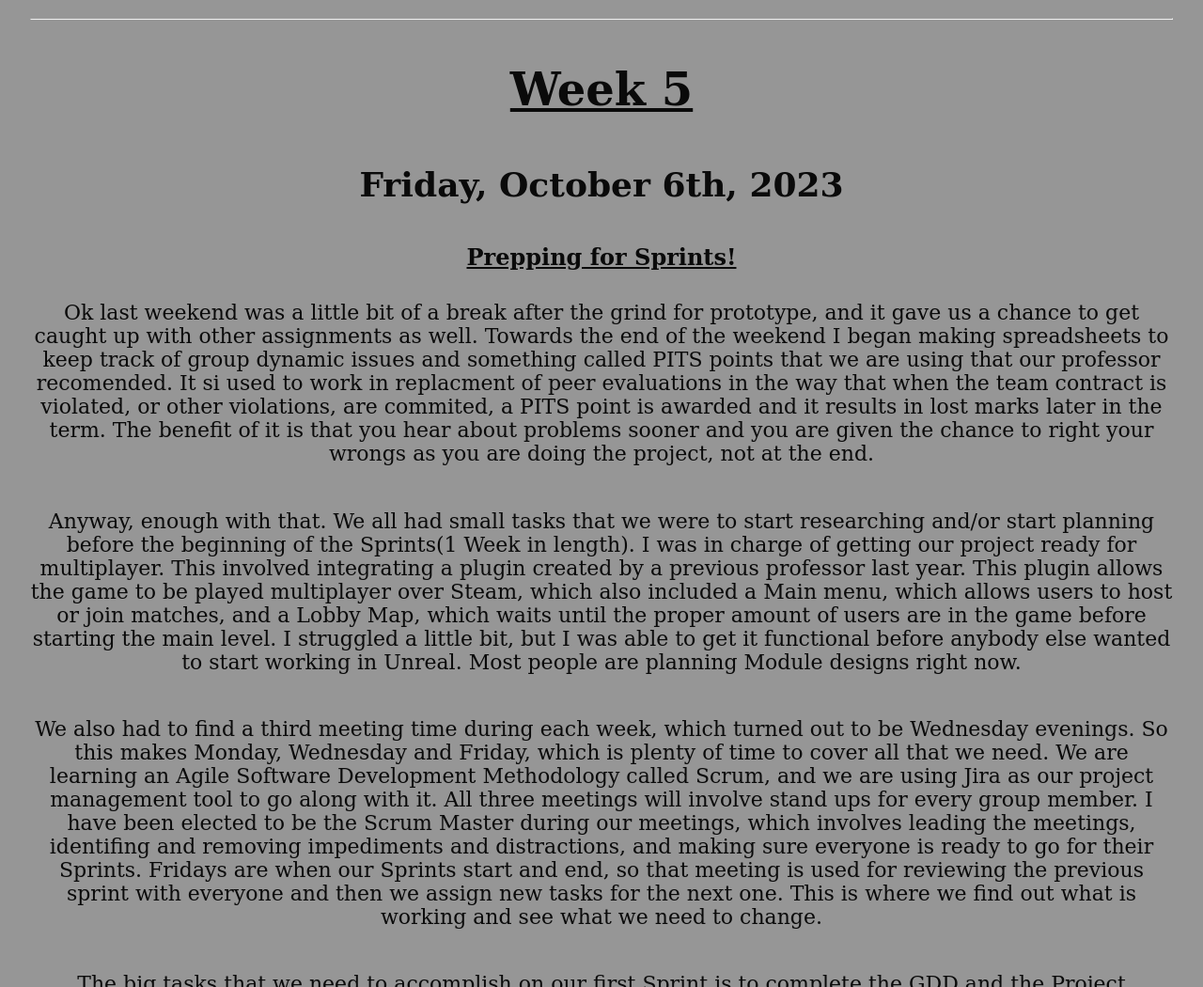
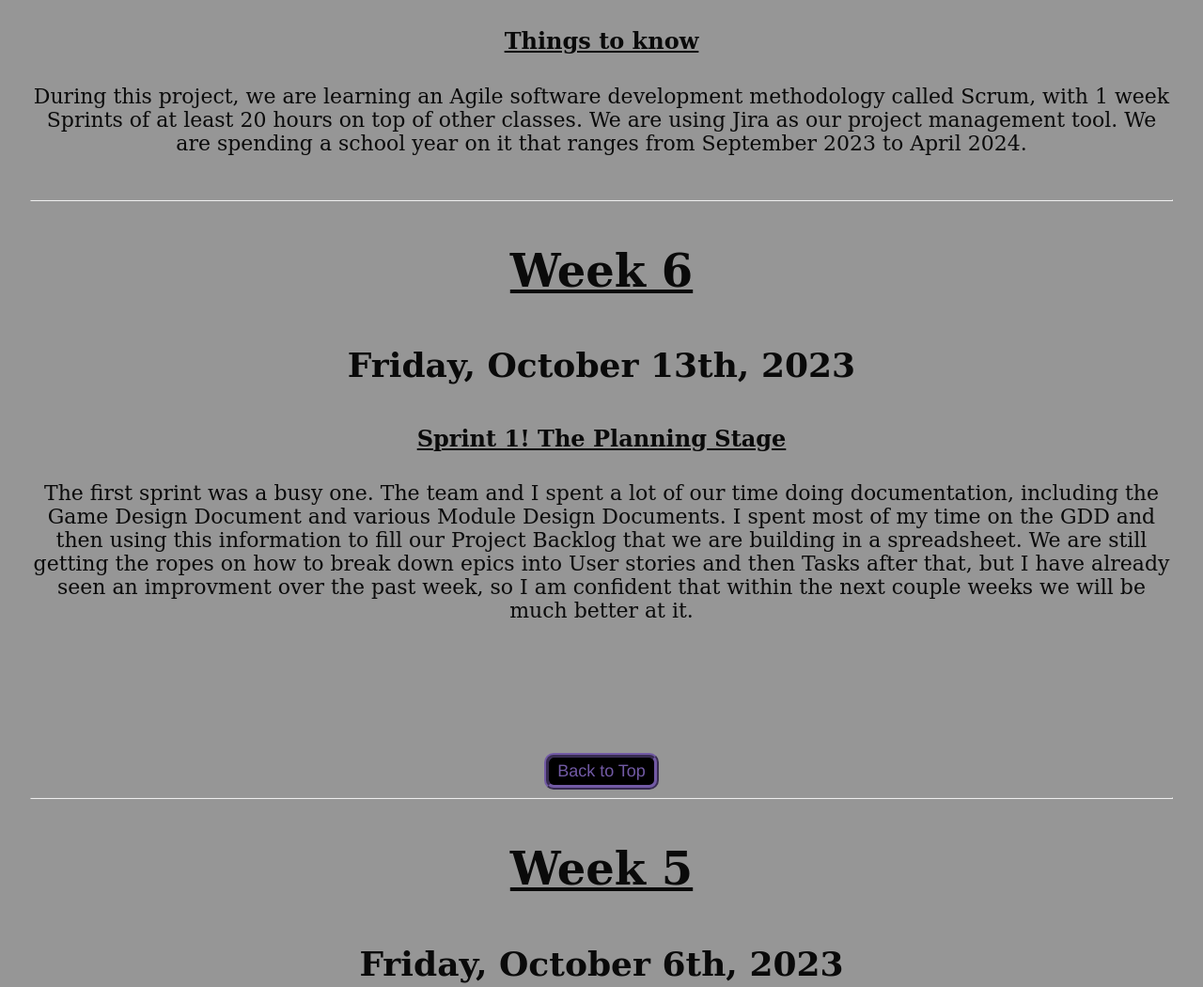
Before and after one commit to CrazyCreature24/CrazyCreature24.github.io, a plain HTML site: page Project Abyss.html in a window 1280 px wide. Shown: the part 625-1675 px from the top of the page at 94% size. Drawn offline with Linux system fonts and the light colour scheme.

Commit message:
Updated Blog. updated resume

```diff
--- a/Project Abyss.html
+++ b/Project Abyss.html
@@ -39,7 +39,29 @@
 					<p>
 						I am creating this blog as a weekly update to anyone that may be watching and to help myself remember what I did each week. This is for my 3rd year Capstone project the we will be completing in Unreal Engine 5.2.1. This blog will follow a casual overview of the project. I hope you enjoy!
 					</p>
+					<h4>Things to know</h4>
+					<p>
+						During this project, we are learning an Agile software development methodology called Scrum, with 1 week Sprints of at least 20 hours on top of other classes. We are using Jira as our project management tool. We are spending a school year on it that ranges from September 2023 to April 2024.
+					</p>
 					<hr>
+				</div>
+
+				<div id="#Week6">
+					<h2>Week 6</h2>
+					<h3>Friday, October 13th, 2023</h3>
+					<h4>Sprint 1! The Planning Stage</h4>
+					<p>
+						The first sprint was a busy one. The team and I spent a lot of our time doing documentation, including the Game Design Document and various Module Design Documents. I spent most of my time on the GDD and then using this information to fill our Project Backlog that we are building in a spreadsheet. We are still getting the ropes on how to break down epics into User stories and then Tasks after that, but I have already seen an improvment over the past week, so I am confident that within the next couple weeks we will be much better at it.
+					</p>
+					<p>
+
+					</p>
+					<p>
+
+					</p>
+					<button type="button" class = "btn" onclick="window.location.href ='#top'">Back to Top</button>
+					<hr>
+
 				</div>
 
 				<div id="#Week5">
@@ -47,7 +69,7 @@
 					<h3>Friday, October 6th, 2023</h3>
 					<h4>Prepping for Sprints!</h4>
 					<p>
-						Ok last weekend was a little bit of a break after the grind for prototype, and it gave us a chance to get caught up with other assignments as well. Towards the end of the weekend I began making spreadsheets to keep track of group dynamic issues and something called PITS points that we are using that our professor recomended. It si used to work in replacment of peer evaluations in the way that when the team contract is violated, or other violations, are commited, a PITS point is awarded and it results in lost marks later in the term. The benefit of it is that you hear about problems sooner and you are given the chance to right your wrongs as you are doing the project, not at the end.
+						Ok last weekend was a little bit of a break after the grind for prototype, and it gave us a chance to get caught up with other assignments as well. Towards the end of the weekend I began making spreadsheets to keep track of group dynamic issues and something called PITS points that we are using that our professor recommended. It si used to work in replacment of peer evaluations in the way that when the team contract is violated, or other violations, are commited, a PITS point is awarded and it results in lost marks later in the term. The benefit of it is that you hear about problems sooner and you are given the chance to right your wrongs as you are doing the project, not at the end.
 					</p>
 					<p>
 						Anyway, enough with that. We all had small tasks that we were to start researching and/or start planning before the beginning of the Sprints(1 Week in length). I was in charge of getting our project ready for multiplayer. This involved integrating a plugin created by a previous professor last year. This plugin allows the game to be played multiplayer over Steam, which also included a Main menu, which allows users to host or join matches, and a Lobby Map, which waits until the proper amount of users are in the game before starting the main level. I struggled a little bit, but I was able to get it functional before anybody else wanted to start working in Unreal. Most people are planning Module designs right now.
```
Also changed, not shown: Resume.html (+2 -2 lines), images/November Resume.png (added), 1 other file.
